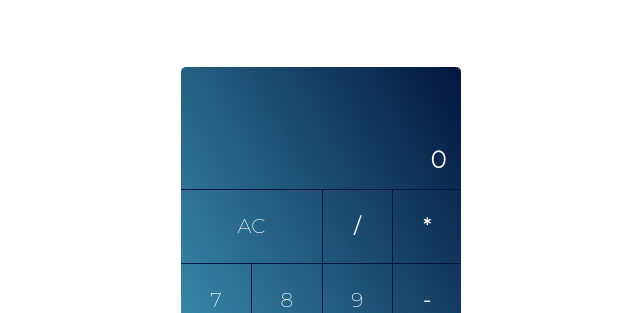
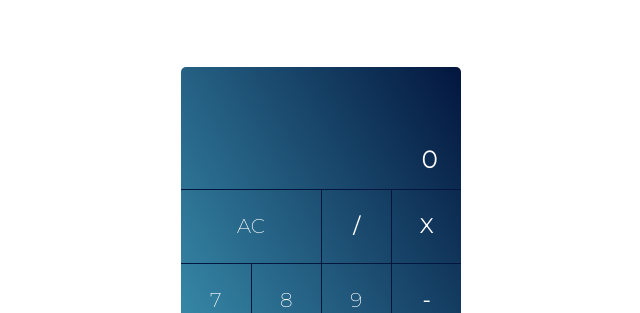
Before and after one commit to nprokopova/react-calculator, a Next.js app: page / in a window 1280 px wide. Shown: the top 313 px of the page, without its empty margins (319-959 px from the left). Built offline with nearby package versions, Linux system fonts and the light colour scheme.

Commit message:
style changes for * button and display

```diff
--- a/components/buttons.js
+++ b/components/buttons.js
@@ -49,7 +49,7 @@ const Buttons = (props) => {
         onClick={props.handleMultiplication}
         style={{ gridArea: "multiply", fontWeight: '900'}}
       >
-        *
+        X
       </Button>
       <Button
         className="grid-item"
--- a/components/display.js
+++ b/components/display.js
@@ -9,6 +9,7 @@ const Display = ({ display, displayAll }) => (
 );
 
 const DisplayWrapper = styled.div`
+  margin-right: 9px;
   background: none;
   color: inherit;
   display: flex;
```
